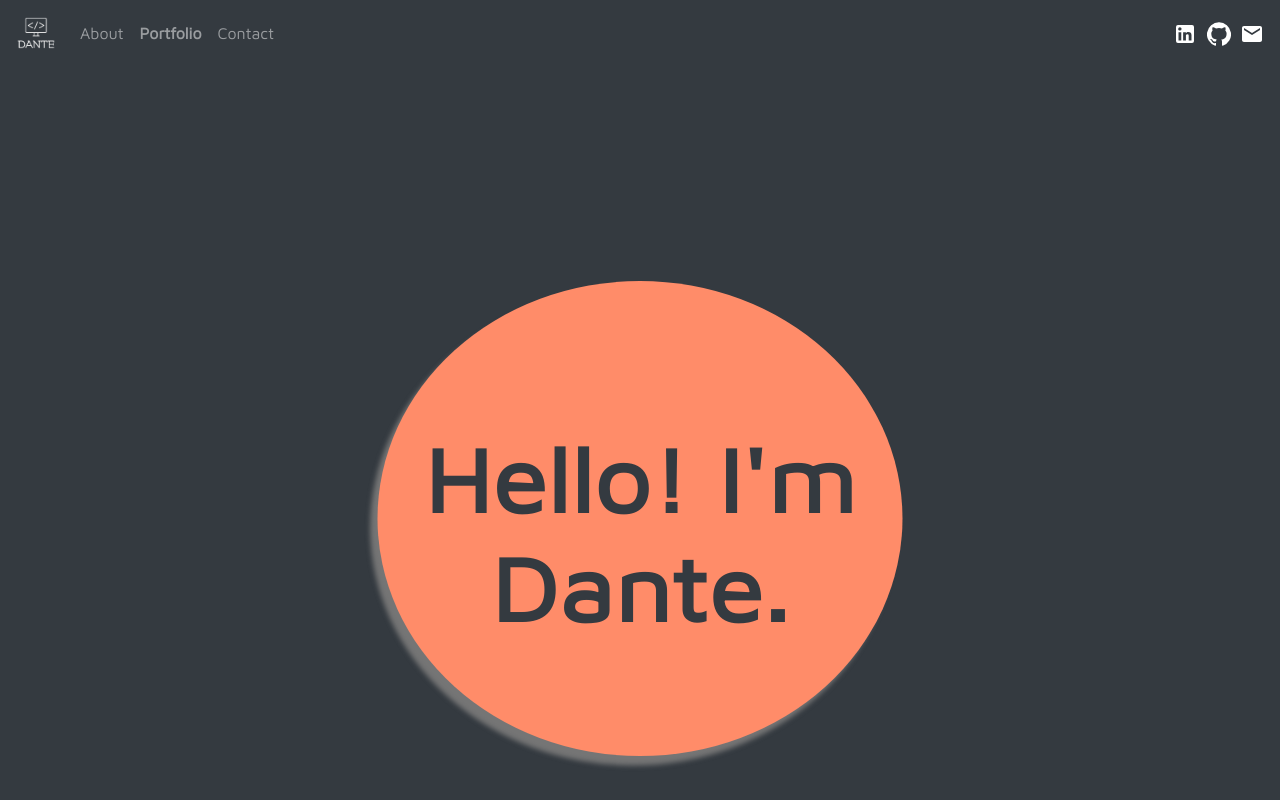
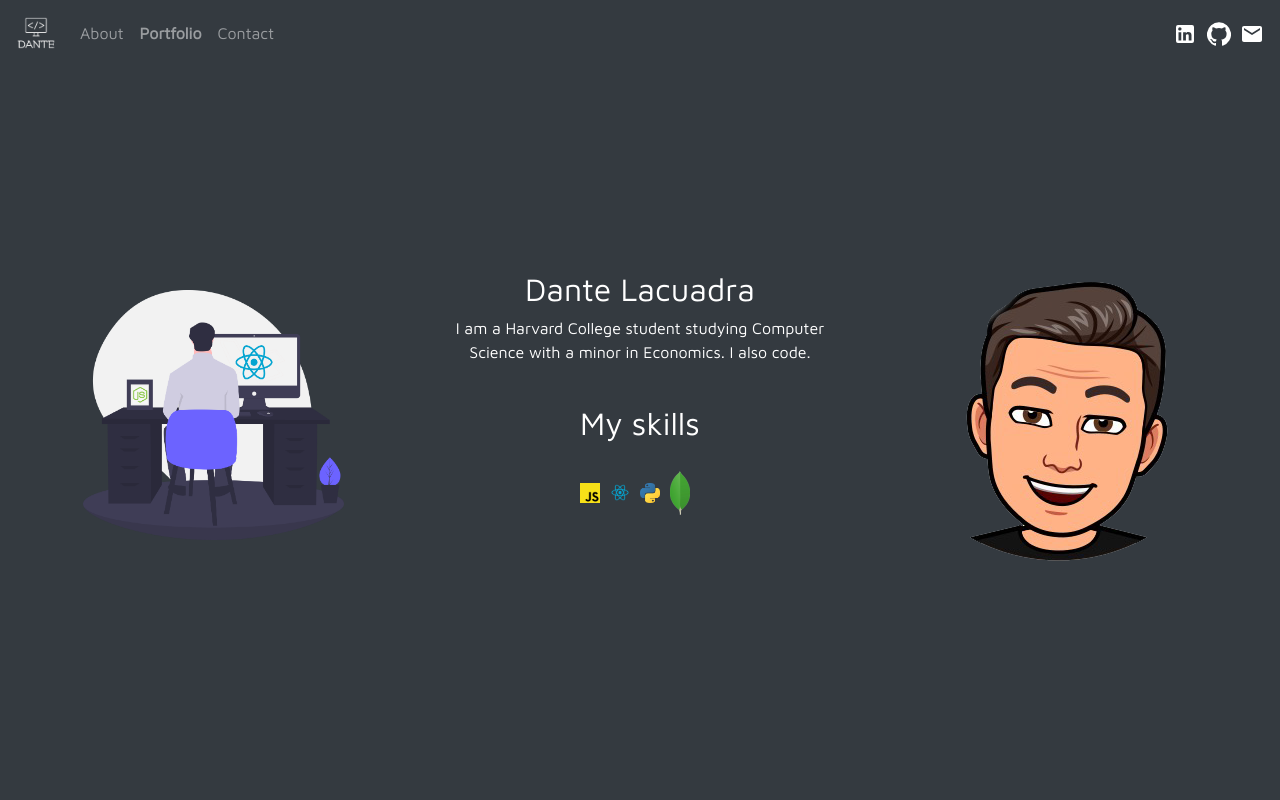
Before and after one commit to dantelacu2/dantelacu2.github.io, a React (Create React App) app: page /#/about in a window 1280 px wide. Built offline with nearby package versions, Linux system fonts and the light colour scheme.

Commit message:
new changes

```diff
--- a/package.json
+++ b/package.json
@@ -1,6 +1,5 @@
 {
   "name": "client",
-  "homepage": "https://dantelacu2.github.io/",
   "version": "0.1.0",
   "private": true,
   "dependencies": {
@@ -14,6 +13,7 @@
     "classnames": "^2.2.6",
     "emailjs-com": "^2.6.3",
     "gh-pages": "^3.1.0",
+    "netlify-cli": "^2.59.0",
     "node-sass": "^4.14.1",
     "react": "^16.13.1",
     "react-animate-on-scroll": "^2.1.5",
@@ -29,9 +29,7 @@
     "start": "react-scripts start",
     "build": "react-scripts build",
     "test": "react-scripts test",
-    "eject": "react-scripts eject",
-    "predeploy": "npm run build",
-    "deploy": "gh-pages -d build"
+    "eject": "react-scripts eject"
   },
   "eslintConfig": {
     "extends": "react-app"
--- a/src/App.js
+++ b/src/App.js
@@ -1,5 +1,5 @@
 import React from 'react';
-import { BrowserRouter as Router } from 'react-router-dom'
+import { HashRouter as Router } from 'react-router-dom'
 import { Switch, Route } from 'react-router-dom';
 
 // reused components
--- a/src/pages/About/About.js
+++ b/src/pages/About/About.js
@@ -28,10 +28,8 @@ const About = () => {
                         Dante Lacuadra
                     </h2>
                     <p>I am a Harvard College student studying Computer Science with a minor in Economics. I also code.</p>
-                    <h5>Frontend</h5>
-                    <h5>Backend</h5>
                     <br/>
-                    <h2 className={classes.h2}>Skills</h2>
+                    <h2 className={classes.h2}>My skills</h2>
                     <img className={classes.imgLogo} src={JavaScriptLogo} />
                     <img className={classes.imgLogo} src={ReactLogo} />
                     <img className={classes.imgLogo}  src={PythonLogo} />
```
Also changed, not shown: 1 other file (tests, documents, lock files or other folders).
